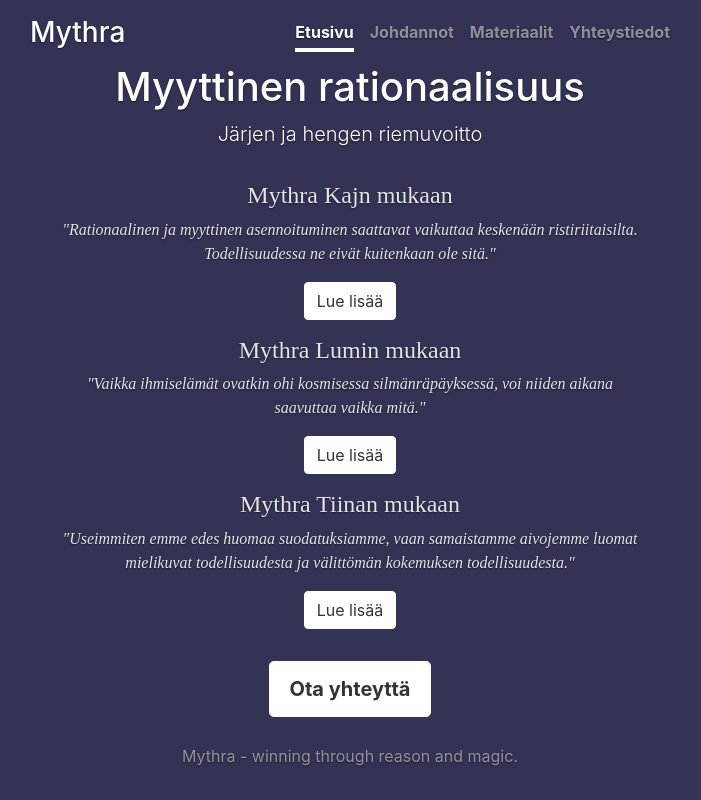
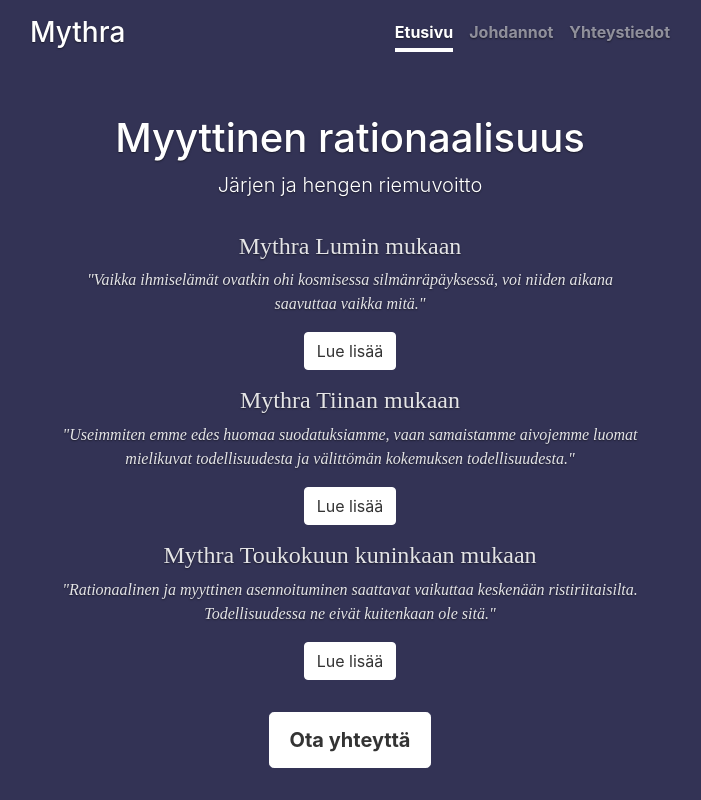
Before and after one commit to mythicrationality/mythra-fi, a Django app: template mythos/templates/mythos/index.html in a window 1280 px wide. Shown: the whole page, without its empty margins (290-991 px from the left). Run offline with Django 3.2, Linux system fonts and the light colour scheme; the template is opened without the code that fills it, so the values that code supplies are empty; some libraries are stand-ins or nearby versions.

Commit message:
Remove references to Kaj
Remove the footer or replace the text.

```diff
--- a/mythos/templates/mythos/index.html
+++ b/mythos/templates/mythos/index.html
@@ -13,7 +13,7 @@
                 <nav class="nav nav-masthead justify-content-center">
                     <a class="nav-link active" href="{% url 'index' %}">Etusivu</a>
                     <a class="nav-link" href="{% url 'introduction-index' %}">Johdannot</a>
-                    <a class="nav-link" href="{% url 'material-index' %}">Materiaalit</a>
+                    <!--<a class="nav-link" href="{% url 'material-index' %}">Materiaalit</a>-->
                     <a class="nav-link" href="{% url 'contact' %}">Yhteystiedot</a>
                 </nav>
             </div>
@@ -22,17 +22,6 @@
         <main role="main" class="inner cover">
             <h1 class="cover-heading">Myyttinen rationaalisuus</h1>
             <p class="lead">Järjen ja hengen riemuvoitto</p>
-            <div class="row">
-                <div class="col">
-                    <div class="text-blog">
-                        <h4>Mythra Kajn mukaan</h4>
-                        <p class="text-quote">
-                            "Rationaalinen ja myyttinen asennoituminen saattavat vaikuttaa keskenään ristiriitaisilta. Todellisuudessa ne eivät kuitenkaan ole sitä."
-                        </p>
-                    </div>
-                    <a href="{% url 'introduction-kaj' %}" class="btn btn-md btn-secondary">Lue lisää</a>
-                </div>
-            </div>
             <div class="row">
                 <div class="col">
                     <div class="text-blog">
@@ -57,17 +46,22 @@
             </div>
             <div class="row">
                 <div class="col">
+                    <div class="text-blog">
+                        <h4>Mythra Toukokuun kuninkaan mukaan</h4>
+                        <p class="text-quote">
+                            "Rationaalinen ja myyttinen asennoituminen saattavat vaikuttaa keskenään ristiriitaisilta. Todellisuudessa ne eivät kuitenkaan ole sitä."
+                        </p>
+                    </div>
+                    <a href="{% url 'introduction-king-may' %}" class="btn btn-md btn-secondary">Lue lisää</a>
+                </div>
+            </div>
+            <div class="row">
+                <div class="col">
                     <p class="lead contact">
                         <a href="{% url 'contact' %}" class="btn btn-lg btn-secondary">Ota yhteyttä</a>
                     </p>
                 </div>
             </div>
         </main>
-
-        <footer class="mastfoot mt-auto">
-            <div class="inner">
-                <p>Mythra - winning through reason and magic.</p>
-            </div>
-        </footer>
     </div>
 {% endblock %}
--- a/mythos/templates/mythos/introduction/index.html
+++ b/mythos/templates/mythos/introduction/index.html
@@ -9,10 +9,10 @@
             <a href="{% url 'introduction-lumi' %}">Admin Lumi</a>
         </li>
         <li>
-            <a href="{% url 'introduction-kaj' %}">Kaj Sotala</a>
+            <a href="{% url 'introduction-tiina' %}">Tiina Malinen</a>
         </li>
         <li>
-            <a href="{% url 'introduction-tiina' %}">Tiina Malinen</a>
+            <a href="{% url 'introduction-king-may' %}">Toukokuun kuningas</a>
         </li>
     </ul>
 {% endblock %}
--- a/mythos/templates/mythos/introduction/kaj.html
+++ b/mythos/templates/mythos/introduction/king_may.html
@@ -1,7 +1,7 @@
 {% extends "mythos/introduction/base.html" %}
 {% load staticfiles %}
 
-{% block blog-title %}Myyttinen rationaalisuus Kajn mukaan{% endblock %}
+{% block blog-title %}Myyttinen rationaalisuus Toukokuun kuninkaan mukaan{% endblock %}
 
 {% block main-text %}
     <p>
--- a/mythos/templates/mythos/material.html
+++ b/mythos/templates/mythos/material.html
@@ -46,11 +46,5 @@
             <!--Omnibus animalibus, ut sapiens sit agilis!-->
             <!--{% static 'mythos/img/kyborgidelfiini.png' %}-->
         </main>
-
-        <footer class="mastfoot mt-auto">
-            <div class="inner">
-                <p>Mythra - winning through reason and magic.</p>
-            </div>
-        </footer>
     </div>
 {% endblock %}
--- a/mythos/templates/mythos/material_wip.html
+++ b/mythos/templates/mythos/material_wip.html
@@ -25,11 +25,5 @@
                 Tulossa...
             </p>
         </main>
-
-        <footer class="mastfoot mt-auto">
-            <div class="inner">
-                <p>Mythra - winning through reason and magic.</p>
-            </div>
-        </footer>
     </div>
 {% endblock %}
--- a/mythos/urls.py
+++ b/mythos/urls.py
@@ -8,7 +8,7 @@ urlpatterns = [
     path('', views.index, name='index'),
     path('ota-yhteytta/', views.contact, name='contact'),
     path('johdanto/', views.introduction_index, name='introduction-index'),
-    path('johdanto/kaj/', views.introduction_kaj, name='introduction-kaj'),
+    path('johdanto/toukokuu/', views.introduction_king_may, name='introduction-king-may'),
     path('johdanto/lumi/', views.introduction_lumi, name='introduction-lumi'),
     path('johdanto/tiina/', views.introduction_tiina, name='introduction-tiina'),
     path('materiaalit/', views.material_index, name='material-index'),
--- a/mythos/views.py
+++ b/mythos/views.py
@@ -14,8 +14,8 @@ def introduction_index(request):
     return render(request, 'mythos/introduction/index.html')
 
 
-def introduction_kaj(request):
-    return render(request, 'mythos/introduction/kaj.html')
+def introduction_king_may(request):
+    return render(request, 'mythos/introduction/king_may.html')
 
 
 def introduction_lumi(request):
```
Also changed, not shown: mythos/templates/mythos/contact.html (+3 -4 lines), mythos/templates/mythos/introduction/base.html (+4 -4 lines).
